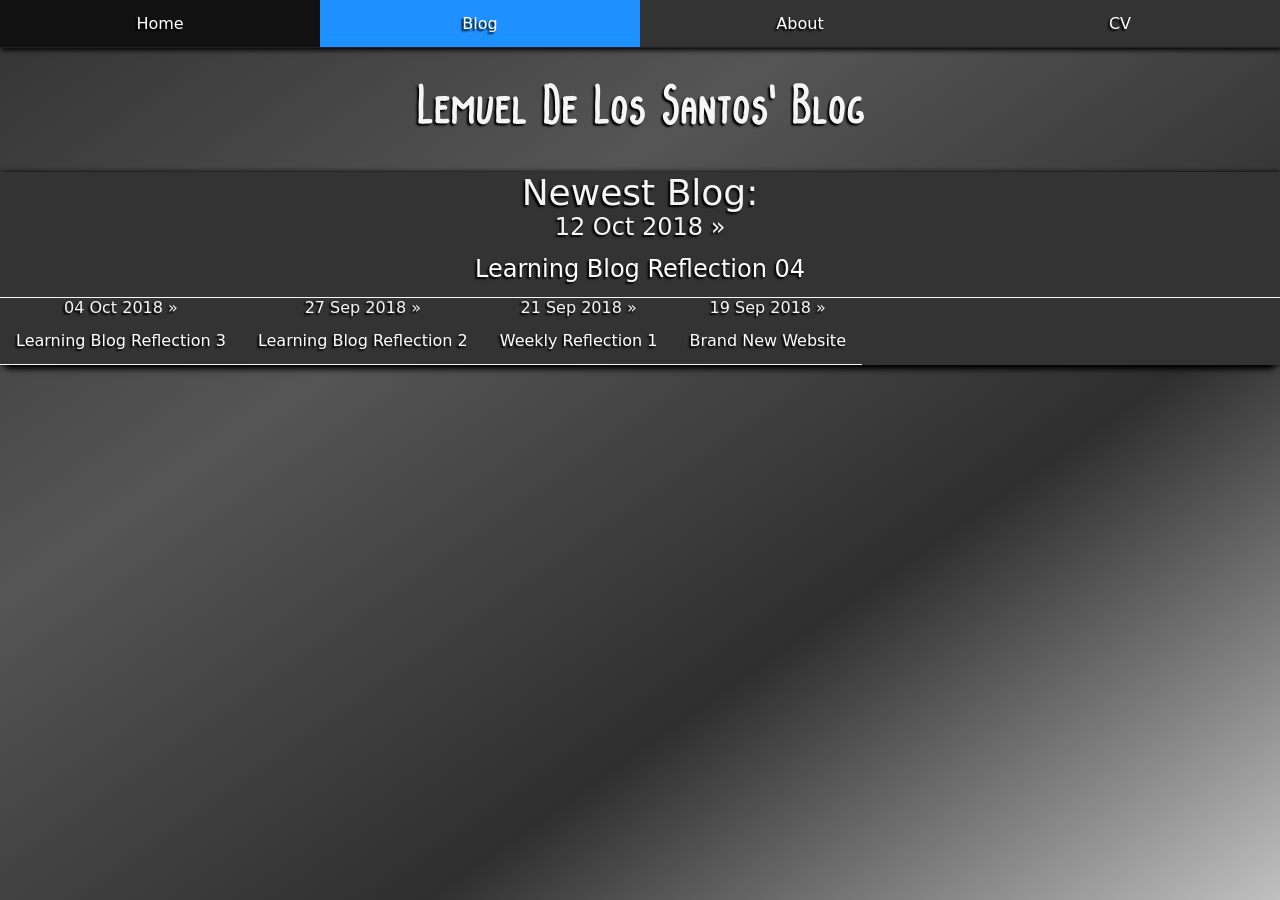
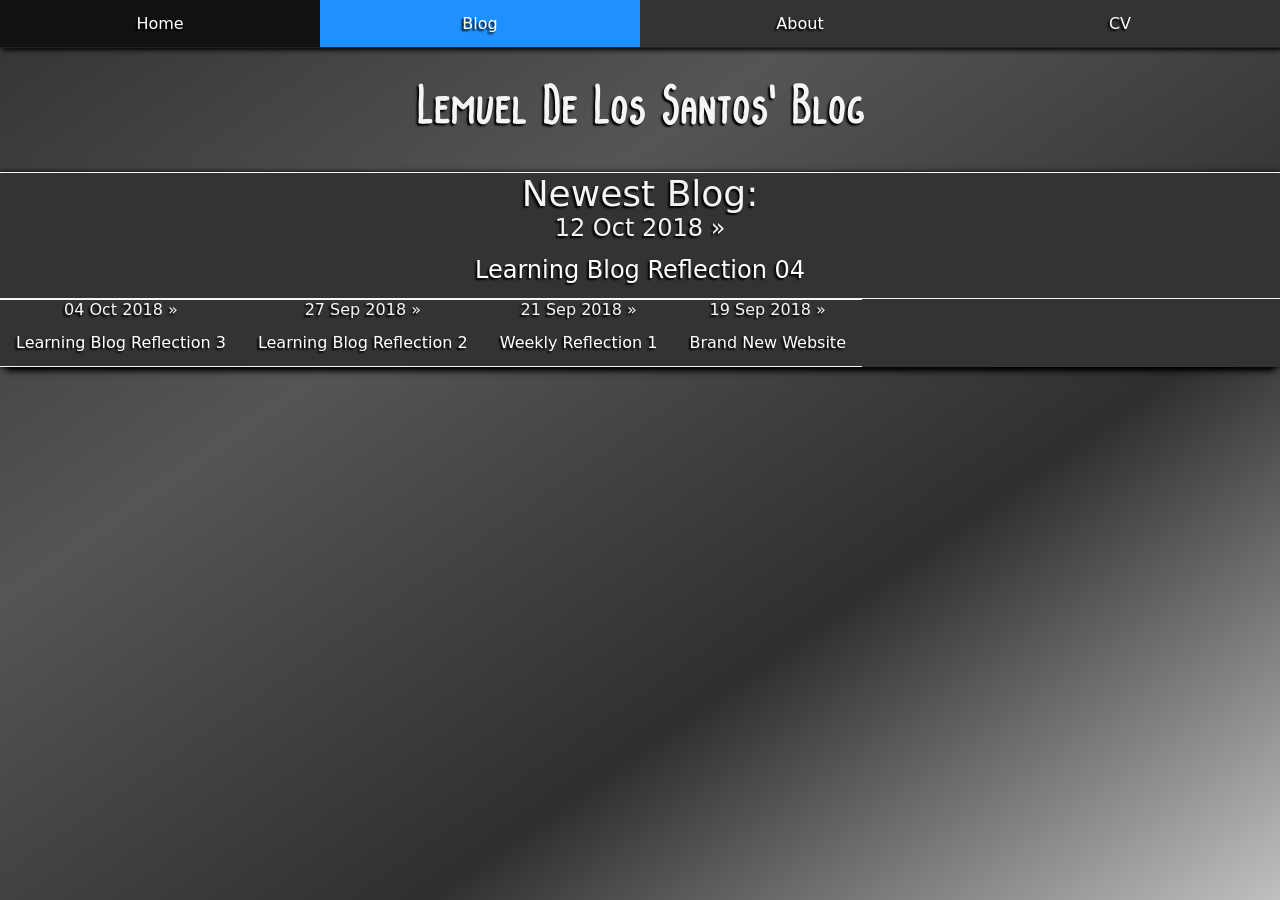
Before and after one commit to lemueldls/lemueld6200.github.io, a Jekyll site: the page built from blog/index.html, in a window 1280 px wide. Built offline with Jekyll 4.4.1, drawn with Linux system fonts in a browser that asks for light colours; the list of posts is cut into pages by our own code.

Commit message:
Update main.css

```diff
--- a/css/main.css
+++ b/css/main.css
@@ -68,6 +68,7 @@ p a {
 	box-shadow: 0 10px 6px -6px black, 0 0 5px black;
 }
 .posts li {
+	border-top:thin solid whitesmoke;
 	border-bottom:thin solid whitesmoke;
 }
 .posts li:first-child {
```
